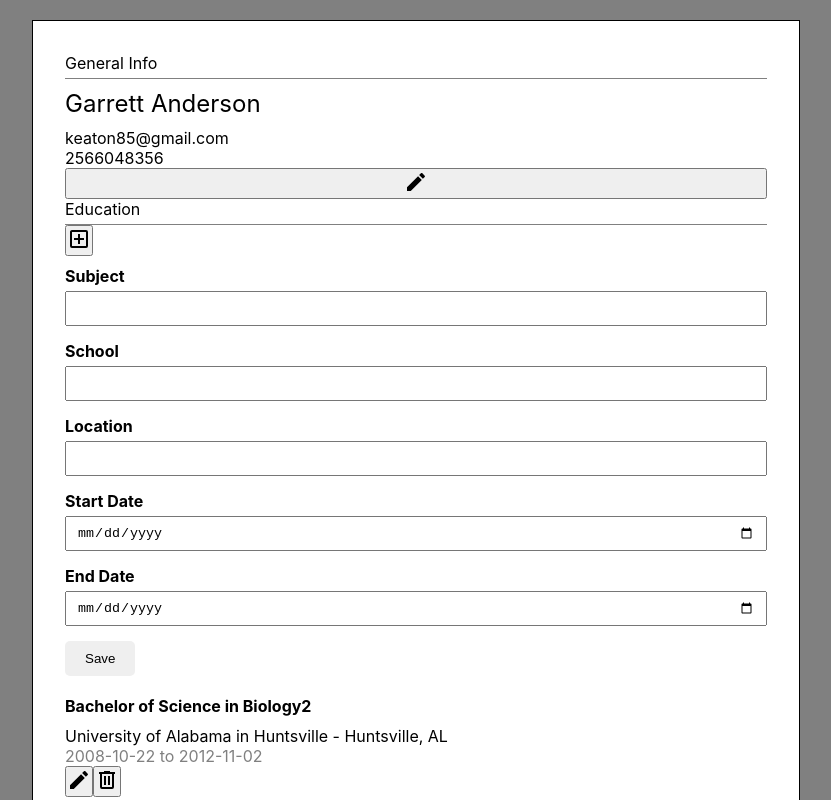
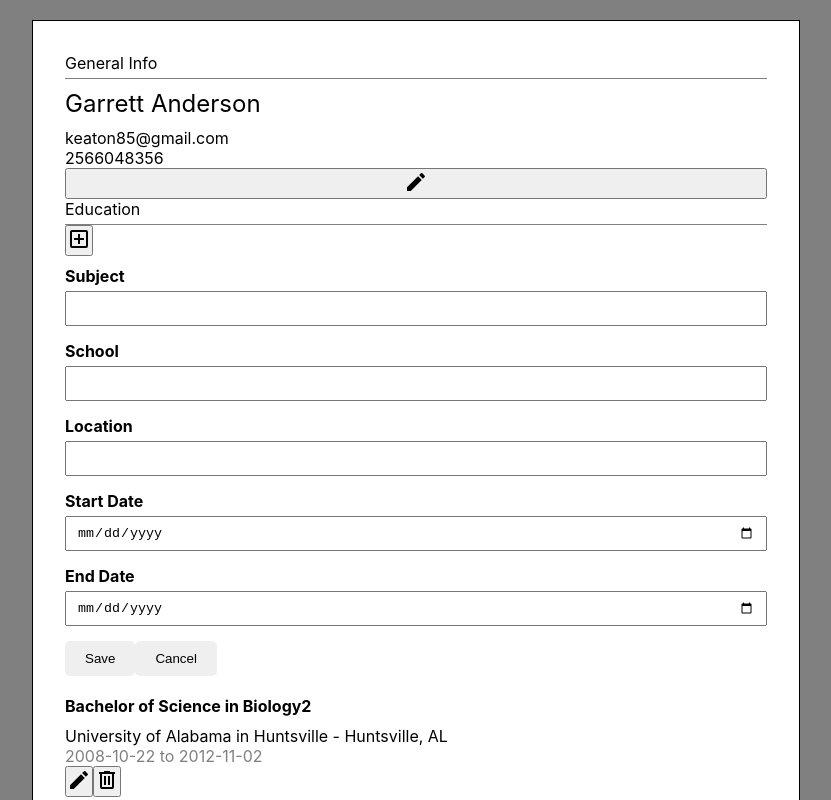
Before and after one commit to gband85/cv-project, a React (Create React App) app: page / in a window 1280 px wide. Both pictures are taken after a click on the button 303 px from the left and 240 px from the top of the page. Shown: the top 800 px of the page, without its empty margins (224-1055 px from the left). Built offline with nearby package versions, Linux system fonts and the light colour scheme.

Commit message:
add cancel buttons

```diff
--- a/src/components/JobForm.js
+++ b/src/components/JobForm.js
@@ -92,6 +92,7 @@ this.setJob({
          </div>
          <div className="btn-group">
          <button type="submit">Save</button>
+         <button type='button' onClick={()=>this.props.showForm("Job",false)}>Cancel</button>
           </div>
          </form>
       )
--- a/src/components/SchoolForm.js
+++ b/src/components/SchoolForm.js
@@ -96,6 +96,7 @@ required
 </div>
 <div className="btn-group">
 <button type='submit'>Save</button>
+<button type='button' onClick={()=>this.props.showForm("School",false)}>Cancel</button>
 </div>
             </form>
 
```
